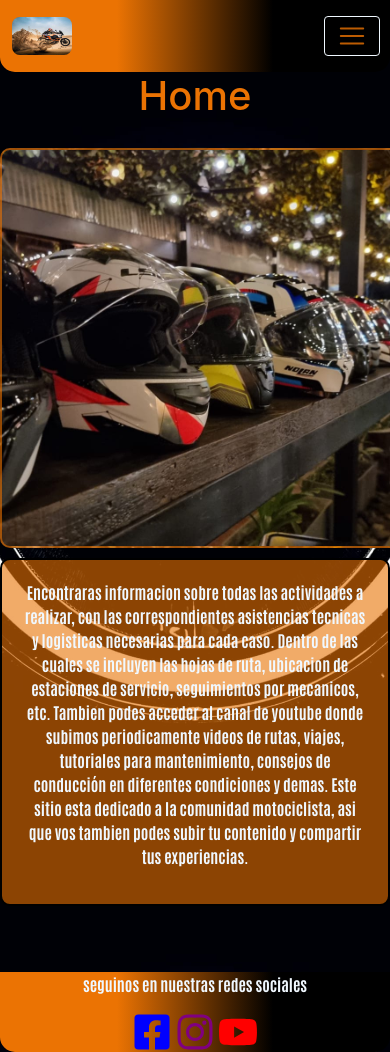
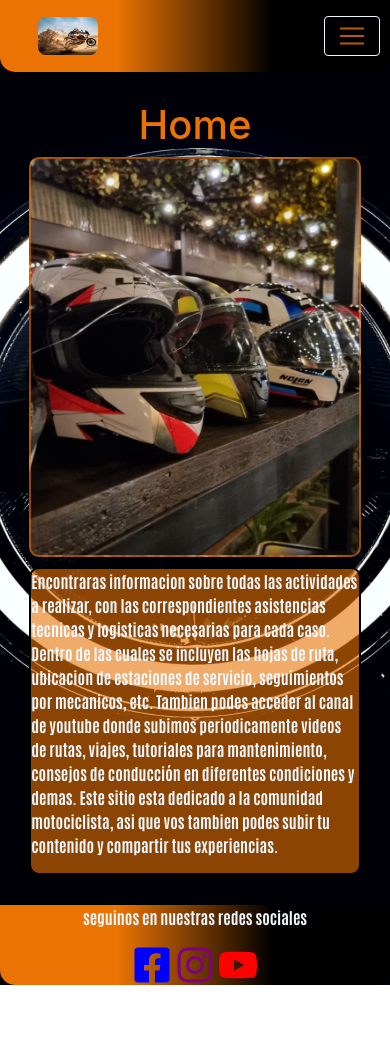
Before and after one commit to mgarcia452/bikesandtheroad-garcia, a plain HTML site: page index.html in a window 390 px wide. After the commit the page ends 985 px from the top, so only its background shows below. Drawn offline with nearby package versions, Linux system fonts and the light colour scheme.

Commit message:
mejora de responsive, agregado de margenes

```diff
--- a/css/style.css
+++ b/css/style.css
@@ -3,27 +3,26 @@
 .grid-main-adv {
     display: grid;
     overflow-wrap: nowrap;
+    height: 100%;
+    width: 100%;
     grid-template-columns: 1fr 1fr;
-    gap: 20px;
+    gap: 10px;
     margin: auto;
-    width: 100%;
-    height: 100%;
 }
 .rodadas-list {
-    background-color: rgba(23, 47, 63, 0.642);
     display: flex;
     flex-direction: column;
     flex-basis: auto;
     flex-grow: 1;
     overflow: hidden;
+    align-items: center;
     padding-top: 20px;
-    align-items: center;
     font-size: 40px;
     font-weight: bold;
-    text-transform: capitalize;
+    text-transform: uppercase;
+    background-color: rgba(23, 47, 63, 0.642);
     border: 2px solid rgba(235, 115, 3, 0.324);
     border-radius: 10px;
-    padding: 5px;
 }
 .rodadas-list h3 {
     color: aliceblue;
@@ -47,7 +46,6 @@
     flex-direction: column;
     height: 480px;
     width: 100%;
-    padding-top: 20px;
     overflow: visible;
     background-color: rgba(237, 237, 237, 0.768);
     border-radius: 10px;
@@ -86,8 +84,10 @@
     width: 100%;
     margin: auto;
     display: grid;
+    justify-content: center;
     overflow-wrap: nowrap;
-    grid-template-columns: repeat(3, 1fr);    gap: 10px;
+    grid-template-columns: repeat(3, 1fr);
+    gap: 10px;
     padding: 20px 0 20px 0;
 }
 .media {
@@ -273,13 +273,16 @@
 }
 .main-contact {
     background-color: rgba(23, 47, 63, 0.642);
+    border-radius: 10px;
     color: aliceblue;
+    text-align: center;
 }
 .form {
-
     color: rgba(235, 115, 3, 0.596);
     font-family: 'Antonio', sans-serif;
     font-weight: bold;
+    text-align: center;
+    padding: 10px;
 }
 .form ::placeholder {
     color: rgba(235, 115, 3, 0.596);
--- a/index.html
+++ b/index.html
@@ -23,7 +23,7 @@
 
 <body id="body-gral">
     <header>
-        <nav class="navbar navbar-expand-lg navbar-dark">
+        <nav class="navbar navbar-expand-sm navbar-dark">
             <div class="container-fluid">
                 <a class="navbar-brand" href="./index.html"><img
                         src="./assets/logo/KTM 1290 SUPER ADVENTURE R MY 2017 Action.jpg" alt="Home"></a>
--- a/sass/main.scss
+++ b/sass/main.scss
@@ -1,6 +1,5 @@
 @import 'normalize';
 @import 'vars';
-
 
 #body-gral {
     background-image: url(../assets/img/optica-husky.jpg);
@@ -19,13 +18,20 @@
     display: flex;
     align-items: stretch;
     flex-direction: row;
-    transition: 1s;
+
+    .container-fluid {
+        margin-left: 7%;
+    }
 
     img {
         width: 64px;
         height: 42px;
         border-radius: $borderRadius;
         padding: 2px;
+    }
+
+    .nav-item {
+        margin-left: 5%;
     }
 
     & &-brand:hover {
@@ -56,28 +62,32 @@
 /* main */
 
 main {
+    margin: 7.5%;
+
     & #title-gral {
         @include titles()
     }
 
     .media-index-container {
-        min-height: 100vh;
-        width: 100%;
-        margin: auto;
         display: grid;
         overflow-wrap: nowrap;
+        min-height: 100%;
+        width: 100%;
         grid-template-columns: repeat(2, 1fr);
         gap: 10px;
-        padding: 20px 0 20px 0;
+        margin: auto;
 
         & .image-index {
-            min-width: 400px;
-            min-height: 400px;
+            height: 400px;
+            width: auto;
             background-size: cover;
             background-position: center;
-            margin-right: auto;
+            display: flex;
+            flex-direction: column;
+            flex-basis: auto;
+            flex-grow: 1;
             overflow: hidden;
-            margin-left: auto;
+            align-items: center;
             border-radius: 10px;
             border: 2px solid map-get($colors, greyBg);
             box-shadow: map-get($colors, orangeNav);
@@ -87,22 +97,21 @@ main {
         }
 
         & .text-index {
-            padding: 20px;
-            text-align: center;
-            background-color: map-get($colors, blueBg);
-            max-height: 400px;
             display: flex;
             flex-direction: column;
-            justify-content: space-between;
-            color: map-get($colors, orangeBg);
+            flex-basis: auto;
+            flex-grow: 1;
+            overflow: hidden;
+            align-items: center;
             font-family: 'Antonio', sans-serif;
             font-size: 16px;
+            color: map-get($colors, orangeBg);
+            background-color: map-get($colors, blueBg);
             border: 2px solid map-get($colors, greyBg);
             border-radius: 10px;
             animation-duration: 5s;
             animation-name: slidetext;
         }
-
 
         @keyframes slidetext {
             from {
@@ -119,7 +128,7 @@ main {
         @keyframes slideimage {
             from {
                 margin-right: 100%;
-                width: 50%;
+                width: 300%;
             }
 
             to {
@@ -128,6 +137,7 @@ main {
             }
         }
     }
+
     @media only screen and (max-width: 768px) {
         .media-index-container {
             display: flex;
@@ -136,21 +146,23 @@ main {
 
         .media-index-container .image-index {
             border-color: map-get($colors, orangeBg);
-            animation-duration:2s;
+            animation-duration: 2s;
         }
 
         .media-index-container .text-index {
             color: map-get($colors, whiteFont);
             border: 2px solid map-get($colors, blackFont);
             background-color: map-get($colors, orangeBg);
-            animation-duration:2s;
+            animation-duration: 2s;
         }
 
     }
 }
+
 /* footer */
 
-footer {
+#body-gral footer {
+    position: relative;
     font-family: 'Antonio', sans-serif;
     text-align: center;
     right: 0;
```
Also changed, not shown: pages/adventure.html (+1 -2 lines), pages/contacto.html (+1 -1 lines), pages/galería.html (+2 -1 lines), pages/mantenimiento.html (+1 -1 lines), css/main.css, 1 other file.
